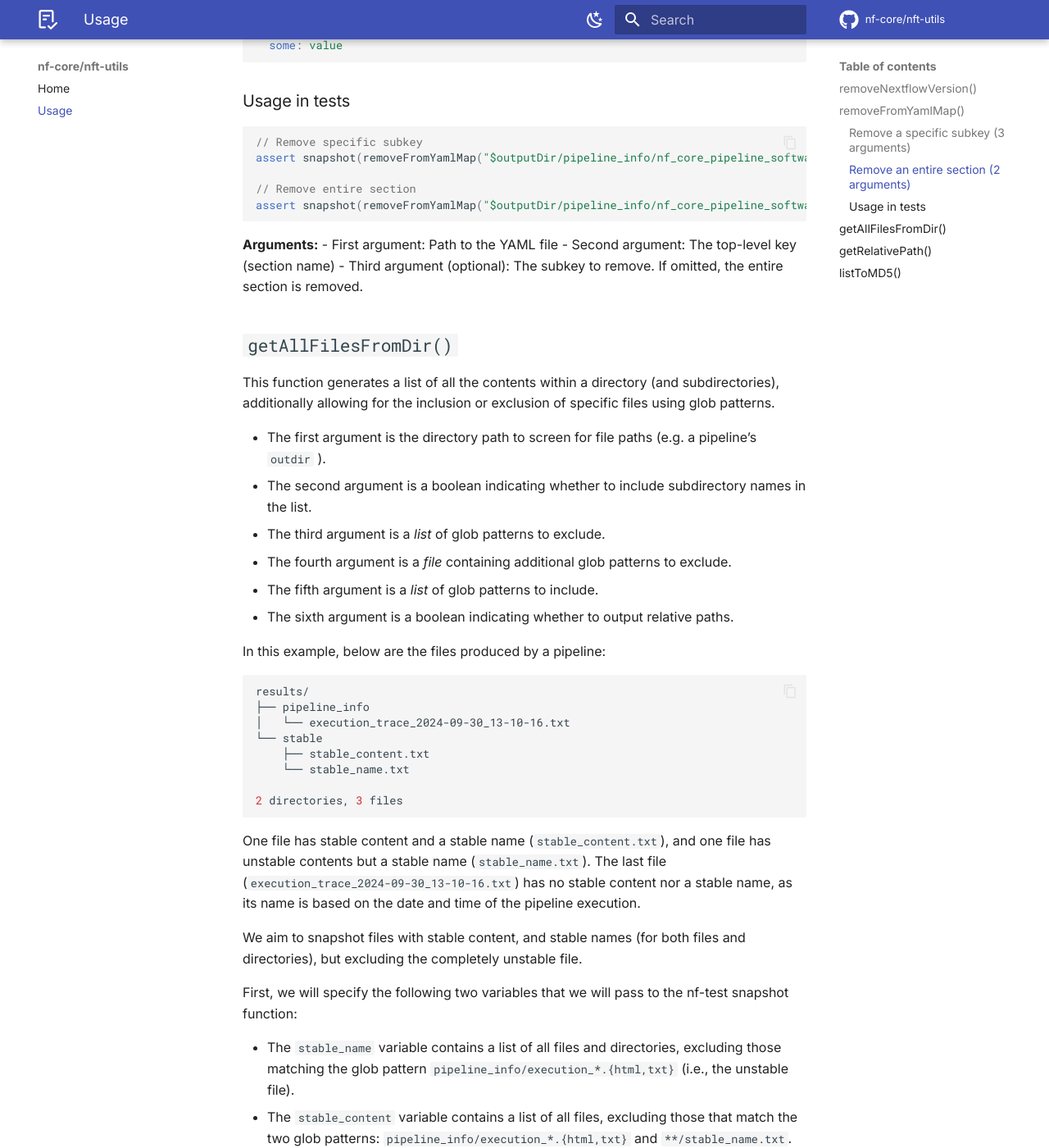
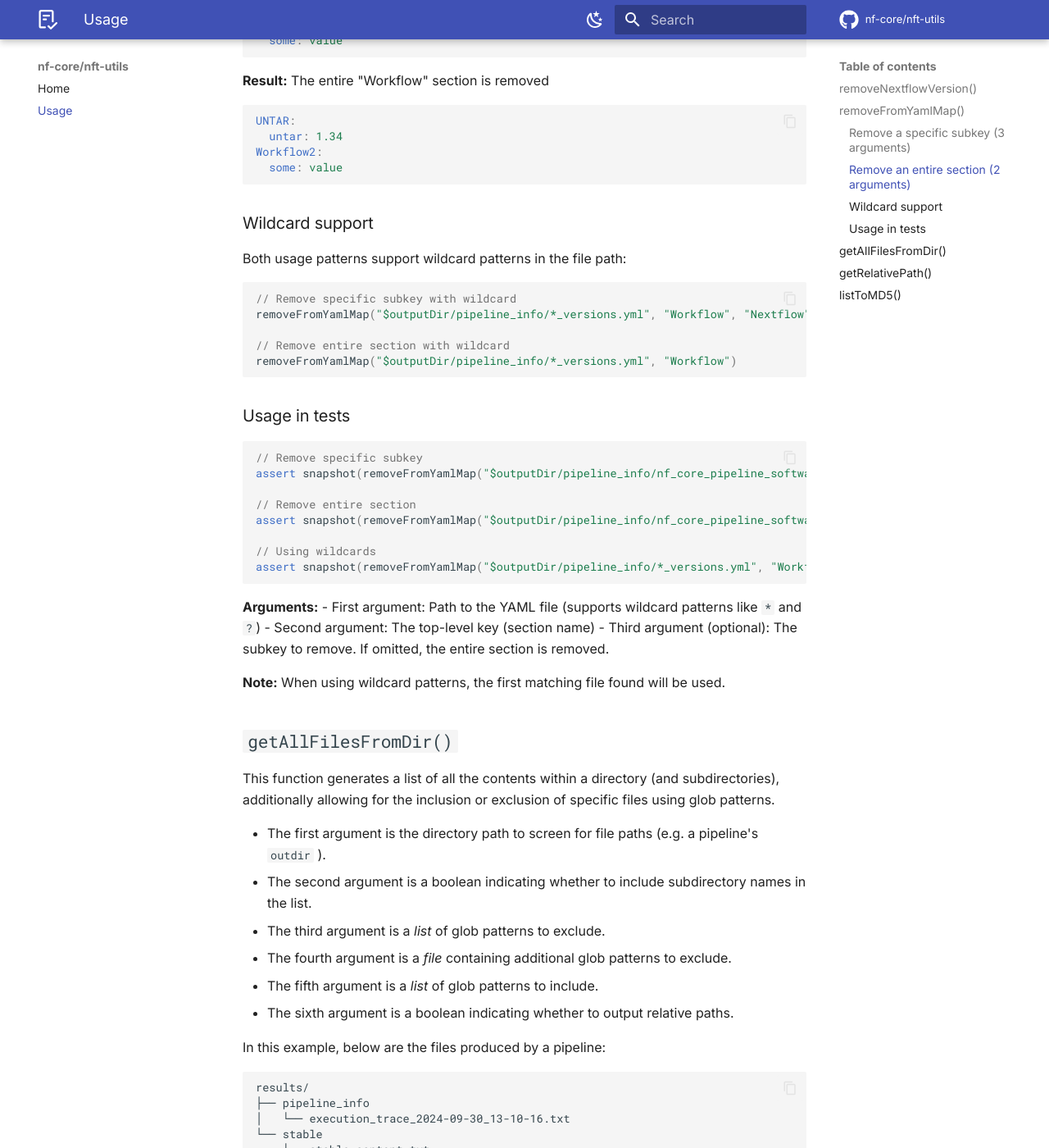
Before and after one commit to nf-core/nft-utils, an MkDocs documentation site: the page built from docs/usage.md, in a window 1280 px wide and 1400 px high, scrolled down 1998 px. Shown: the whole window at 82% size. Built offline with MkDocs 1.6.1 and Material for MkDocs 9.7.7, drawn with Linux system fonts in a browser that asks for light colours; comment, search, counter and statistics services are not loaded; the version menu is left out; some of the changed text lies outside the part shown.

Commit message:
update docs

````diff
--- a/docs/usage.md
+++ b/docs/usage.md
@@ -31,11 +31,17 @@ Usage:
 assert snapshot(removeNextflowVersion("$outputDir/pipeline_info/nf_core_rnaseq_software_mqc_versions.yml")).match()
 ```
 
-The only argument is path to the file which must be a versions file in YAML format as per the nf-core standard.
+The function also supports wildcard patterns in file paths, which is useful when the exact filename may vary:
+
+```groovy
+assert snapshot(removeNextflowVersion("$outputDir/pipeline_info/*_versions.yml")).match()
+```
+
+The only argument is path to the file (or wildcard pattern) which must match a versions file in YAML format as per the nf-core standard. When using wildcards, the first matching file will be used.
 
 ## `removeFromYamlMap()`
 
-Remove any key or entire section from a YAML file. This function supports two usage patterns:
+Remove any key or entire section from a YAML file. This function supports two usage patterns and also supports wildcard patterns in file paths.
 
 ### Remove a specific subkey (3 arguments)
 
@@ -89,6 +95,18 @@ Workflow2:
   some: value
 ```
 
+### Wildcard support
+
+Both usage patterns support wildcard patterns in the file path:
+
+```groovy
+// Remove specific subkey with wildcard
+removeFromYamlMap("$outputDir/pipeline_info/*_versions.yml", "Workflow", "Nextflow")
+
+// Remove entire section with wildcard
+removeFromYamlMap("$outputDir/pipeline_info/*_versions.yml", "Workflow")
+```
+
 ### Usage in tests
 
 ```groovy
@@ -97,18 +115,23 @@ assert snapshot(removeFromYamlMap("$outputDir/pipeline_info/nf_core_pipeline_sof
 
 // Remove entire section
 assert snapshot(removeFromYamlMap("$outputDir/pipeline_info/nf_core_pipeline_software_mqc_versions.yml", "Workflow2")).match()
+
+// Using wildcards
+assert snapshot(removeFromYamlMap("$outputDir/pipeline_info/*_versions.yml", "Workflow", "Nextflow")).match()
 ```
 
 **Arguments:**
-- First argument: Path to the YAML file
+- First argument: Path to the YAML file (supports wildcard patterns like `*` and `?`)
 - Second argument: The top-level key (section name)
 - Third argument (optional): The subkey to remove. If omitted, the entire section is removed.
+
+**Note:** When using wildcard patterns, the first matching file found will be used.
 
 ## `getAllFilesFromDir()`
 
 This function generates a list of all the contents within a directory (and subdirectories), additionally allowing for the inclusion or exclusion of specific files using glob patterns.
 
-- The first argument is the directory path to screen for file paths (e.g. a  pipeline’s `outdir` ).
+- The first argument is the directory path to screen for file paths (e.g. a  pipeline's `outdir` ).
 - The second argument is a boolean indicating whether to include subdirectory names in the list.
 - The third argument is a _list_ of glob patterns to exclude.
 - The fourth argument is a _file_ containing additional glob patterns to exclude.
````
